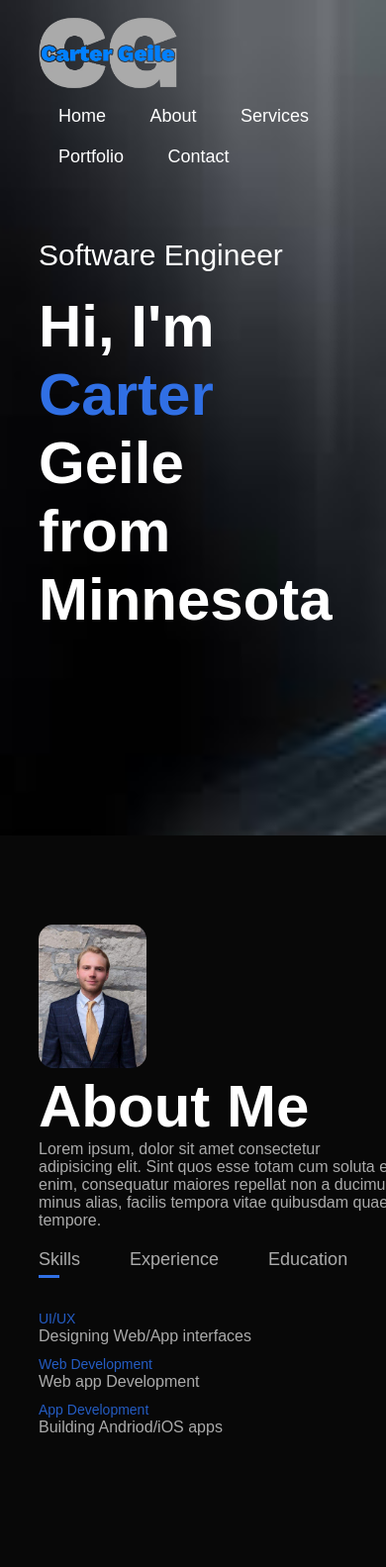
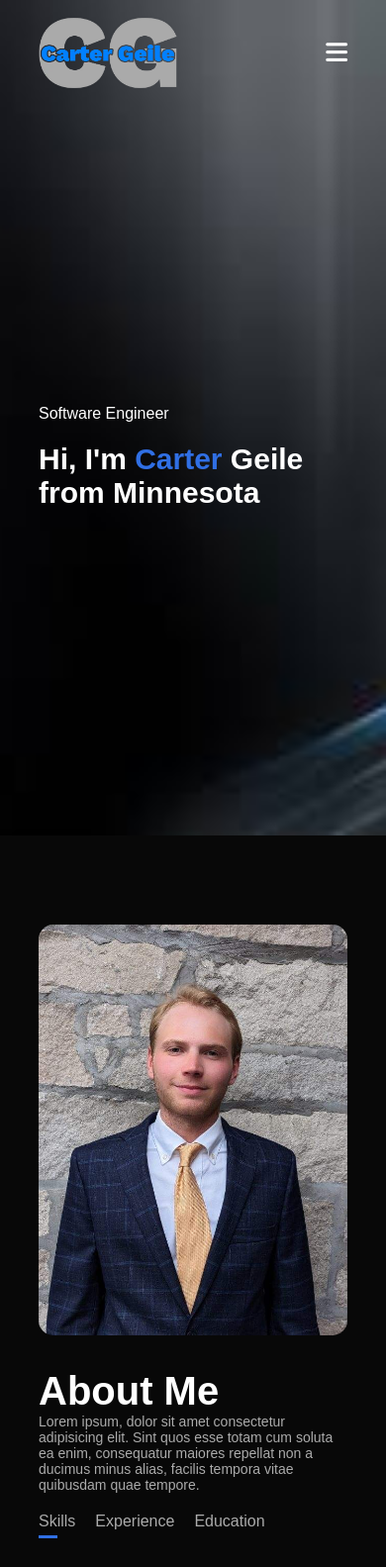
Before and after one commit to cartergeile/portfolio, a plain HTML site: page index.html in a window 390 px wide. Shown: the top 1583 px of the page at 99% size. Drawn offline with Linux system fonts and the light colour scheme.

Commit message:
query for smaller screen done

```diff
--- a/index.html
+++ b/index.html
@@ -13,13 +13,15 @@
         <div class="container">
             <nav>
                 <img src="images/logo.webp" class="logo">
-                <ul>
+                <ul id="sidemenu">
                     <li><a href="#">Home</a></li>
                     <li><a href="#">About</a></li>
                     <li><a href="#">Services</a></li>
                     <li><a href="#">Portfolio</a></li>
                     <li><a href="#">Contact</a></li>
+                <i class="fa-solid fa-xmark" onclick="closemenu()"></i>
                 </ul>
+                <i class="fa-solid fa-bars" onclick="openmenu()"></i>
             </nav>
             <div class="header-text">
                 <p>Software Engineer</p>
--- a/script.js
+++ b/script.js
@@ -11,3 +11,12 @@ function opentab(tabname){
     event.currentTarget.classList.add("active-link");
     document.getElementById(tabname).classList.add("active-tab")
 }
+
+var sidemenu = document.getElementById("sidemenu");
+
+function openmenu(){
+    sidemenu.style.right = "0";
+}
+function closemenu(){
+    sidemenu.style.right = "-225px";
+}
--- a/styles.css
+++ b/styles.css
@@ -311,3 +311,67 @@ form .btn2{
     font-weight: 300;
     margin-top: 20px;
 }
+/*----------SMALL SCREEN RESPONSIVE-----------*/
+nav .fa-solid{
+    display: none;
+}
+
+@media only screen and (max-width: 600px){
+    #header{
+        background-image: url(images/background.jpeg);
+    }
+    .header-text{
+        margin-top: 100%;
+        font-size: 16px;
+    }
+    .header-text h1{
+        font-size: 30px;
+    }
+    nav .fa-solid{
+        display: block;
+        font-size: 25px;
+    }
+    nav ul{
+        background: #245cc3;
+        position: fixed;
+        top: 0;
+        right: -225px;
+        width: 225px;
+        height: 100vh;
+        padding-top: 50px;
+        z-index: 2;
+        transition: right 0.5s;
+    }
+    nav ul li{
+        display: block;
+        margin: 25px;
+    }
+    nav ul .fa-solid{
+        position: absolute;
+        top: 25px;
+        left: 25px;
+        cursor: pointer;
+    }
+    .sub-title{
+        font-size: 40px;
+    }
+    .about-col-1, .about-col-2{
+        flex-basis: 100%;
+    }
+    .about-col-1{
+        margin-bottom: 30px;
+    }
+    .about-col-2{
+        font-size: 14px;
+    }
+    .tab-links{
+        font-size: 16px;
+        margin-right: 20px;
+    }
+    .contact-left, .contact-right{
+        flex-basis: 100%;
+    }
+    .copyright{
+        font-size: 14px;
+    }
+}
```
